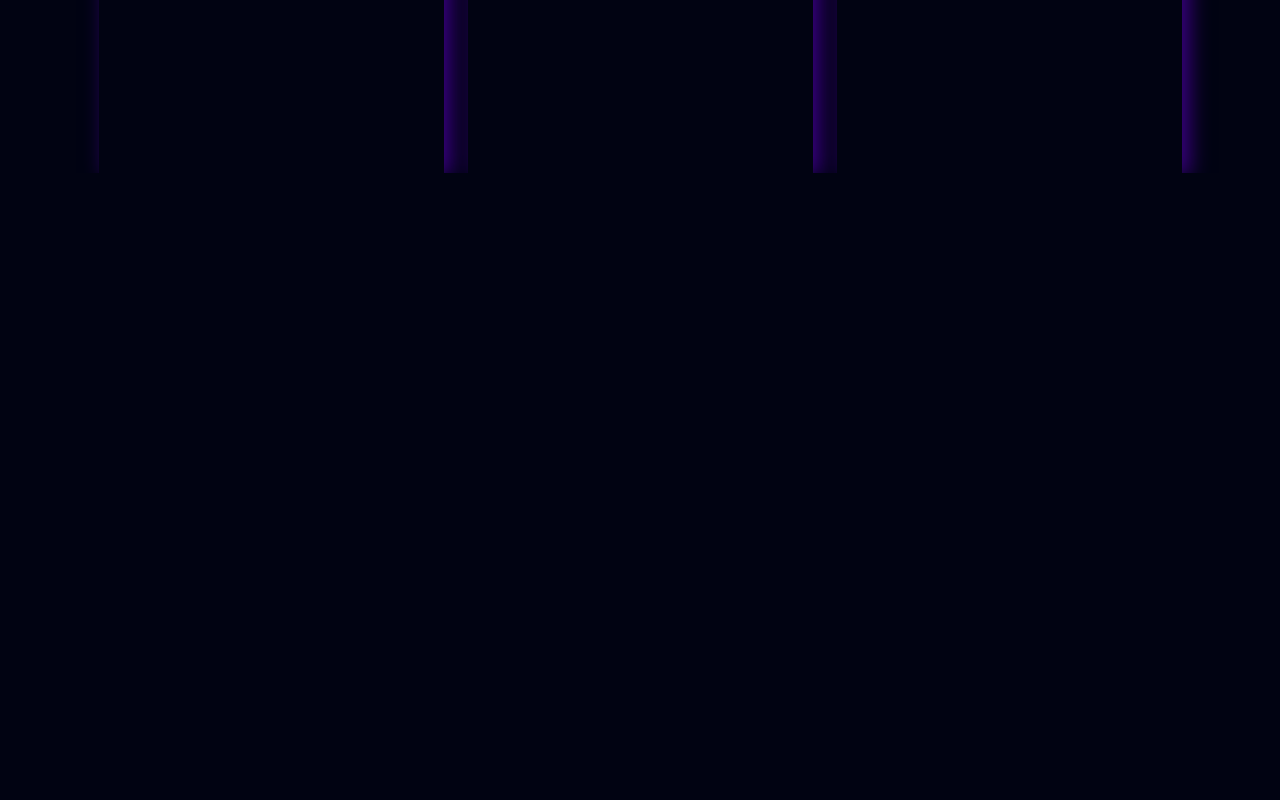
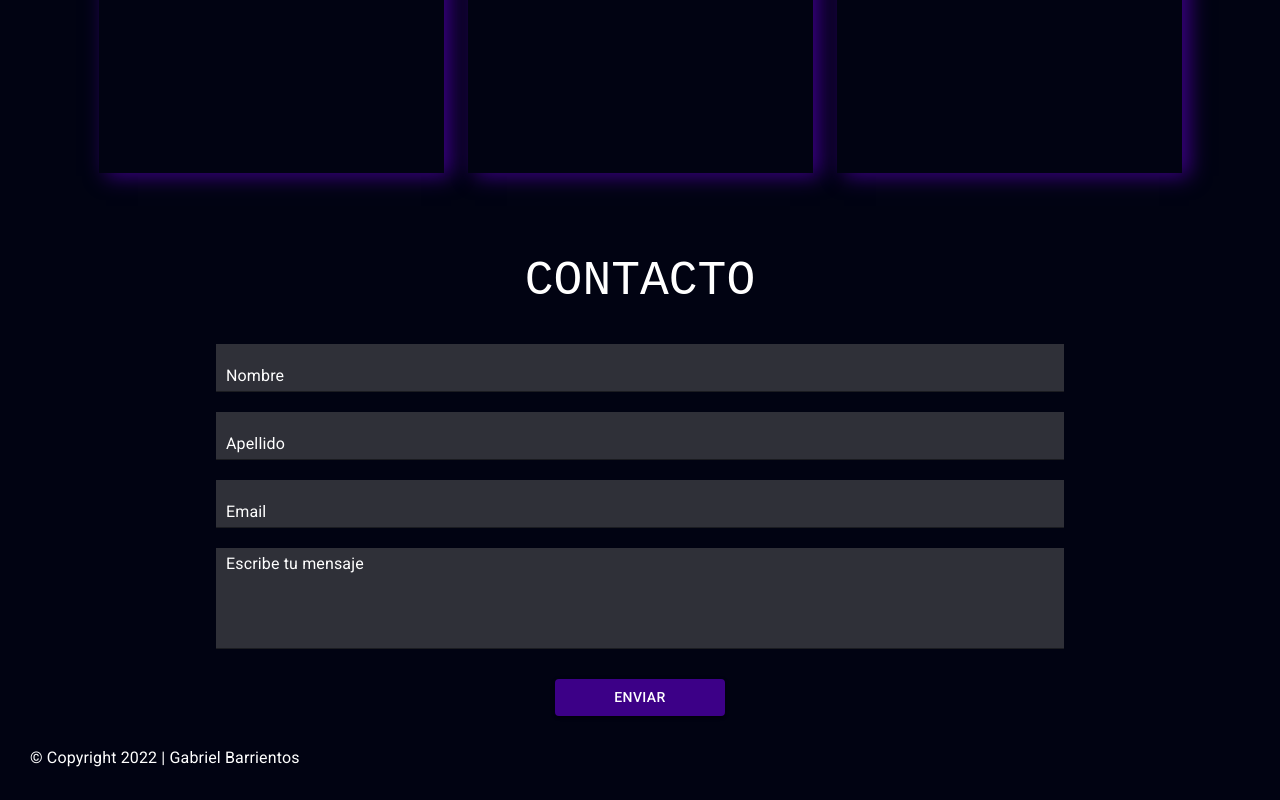
Before and after one commit to BarrientosGa/portfolio, a React (Create React App) app: page / in a window 1280 px wide. Shown: the part 2040-2840 px from the top of the page. Before the commit the page ends 2213 px from the top, so only its background shows below. Built offline with nearby package versions, Linux system fonts and the light colour scheme.

Commit message:
se creo seccion contacto y footer

```diff
--- a/src/App.js
+++ b/src/App.js
@@ -15,7 +15,7 @@ const App = () => {
         <Home />
         <Technology />
         <Project />
-        {/* <Contact /> */}
+        <Contact />
       </Box>
     </ThemeProvider>
   )
--- a/src/components/Contact/Contact.js
+++ b/src/components/Contact/Contact.js
@@ -1,24 +1,56 @@
 import React from 'react'
-import './contactStyles.css'
-import Typography from '@mui/material/Typography'
-import { Button } from '@mui/material'
+import { useStyles } from './styles/contactStyles'
+import { Box, Button, Container, TextField, Typography } from '@mui/material'
 
 const Contact = () => {
+
+  const classes = useStyles()
+
   return (
     <>
-      {/* formik */}
-      <Typography variant="h3" color="primary">
-        Contacto
+
+      <Typography variant="h3" color="primary" className={classes.alignTitle}>
+        CONTACTO
       </Typography>
-      <p>icons de redes sociales</p>
-      {/* al tocar uno se abre abajo con la info */}
-      <form>
-        <input type="text" />
-        <input type="text" />
-        <input type="text" />
-        <Button variant='contained' color='button'>Enviar</Button>
-      </form>
-      <footer>aca ira contenido de footer</footer>
+      <Container className={classes.container}>
+        <Box component='form' action="mailto:gabrielbarrientos729@gmail.com" method="post" className={classes.form}>
+          <TextField
+            id="standard-basic"
+            label="Nombre"
+            variant="standard"
+            fullWidth
+            className={classes.textField} />
+          <TextField
+            id="standard-basic"
+            label="Apellido"
+            variant="standard"
+            fullWidth
+            className={classes.textField}
+          />
+          <TextField
+            id="standard-basic"
+            label="Email"
+            variant="standard"
+            fullWidth
+            className={classes.textField}
+          />
+          <TextField
+            id="standard-basic"
+            fullWidth
+            multiline
+            rows={4}
+            variant='standard'
+            defaultValue="Escribe tu mensaje"
+            className={classes.textField}
+          />
+          <Button variant='contained' color='button'>Enviar</Button>
+        </Box>
+      </Container>
+      <Box component='footer' sx={{ color: 'white', margin: '30px' }}>
+        <Typography component='p'>
+          &copy; Copyright 2022 | Gabriel Barrientos
+        </Typography>
+      </Box>
     </>
   )
 }
--- /dev/null
+++ b/src/components/Contact/styles/contactStyles.js
@@ -0,0 +1,53 @@
+import { makeStyles } from "@mui/styles";
+
+export const useStyles = makeStyles({
+    alignTitle: {
+        textAlign: 'center',
+        marginTop: '80px !important'
+    },
+    container: {
+        width: '70% !important',
+        marginTop: '25px !important',
+        display: 'flex',
+        justifyContent: 'center'
+    },
+    form: {
+        display: "flex",
+        flexDirection: 'column',
+        justifyContent: 'center',
+        alignItems: 'center',
+        '& button': {
+            width: '20%',
+            marginTop: '20px'
+        }
+    },
+    textField: {
+        background: '#2F3038',
+        margin: '10px !important',
+        '& .css-uil4t8-MuiFormLabel-root-MuiInputLabel-root': { //label
+            color: 'white',
+            paddingLeft: '10px'
+        },
+        '& .css-feo2bm-MuiInputBase-root-MuiInput-root': { //input
+            color: '#fff'
+        },
+        '& .css-feo2bm-MuiInputBase-root-MuiInput-root:before': { //input before
+            borderBottom: '1px solid grey'
+        },
+        '& .css-feo2bm-MuiInputBase-root-MuiInput-root:after': { //input before
+            borderBottom: '1px solid #8e24aa',
+        },
+        '& .css-66dh3a-MuiInputBase-input-MuiInput-input': {
+            color: '#fff',
+            paddingLeft: '10px'
+        },
+        '& .css-9pdnom-MuiInputBase-root-MuiInput-root:before': {
+            borderBottom: '1px solid grey'
+        },
+        '& .css-9pdnom-MuiInputBase-root-MuiInput-root:after': {
+            borderBottom: '1px solid #8e24aa',
+        }
+
+
+    }
+})
```
Also changed, not shown: src/components/Contact/contactStyles.css (deleted).
